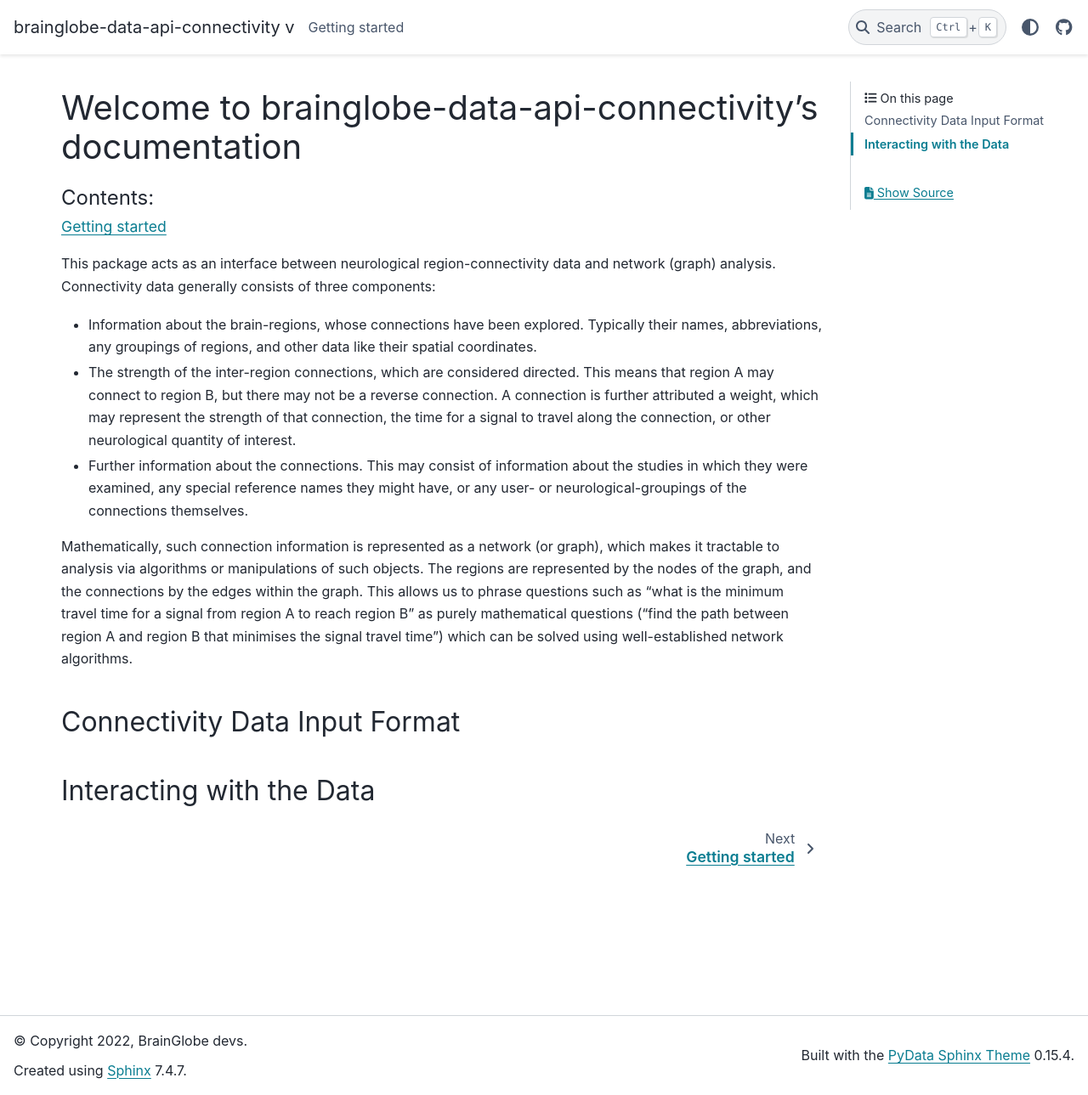
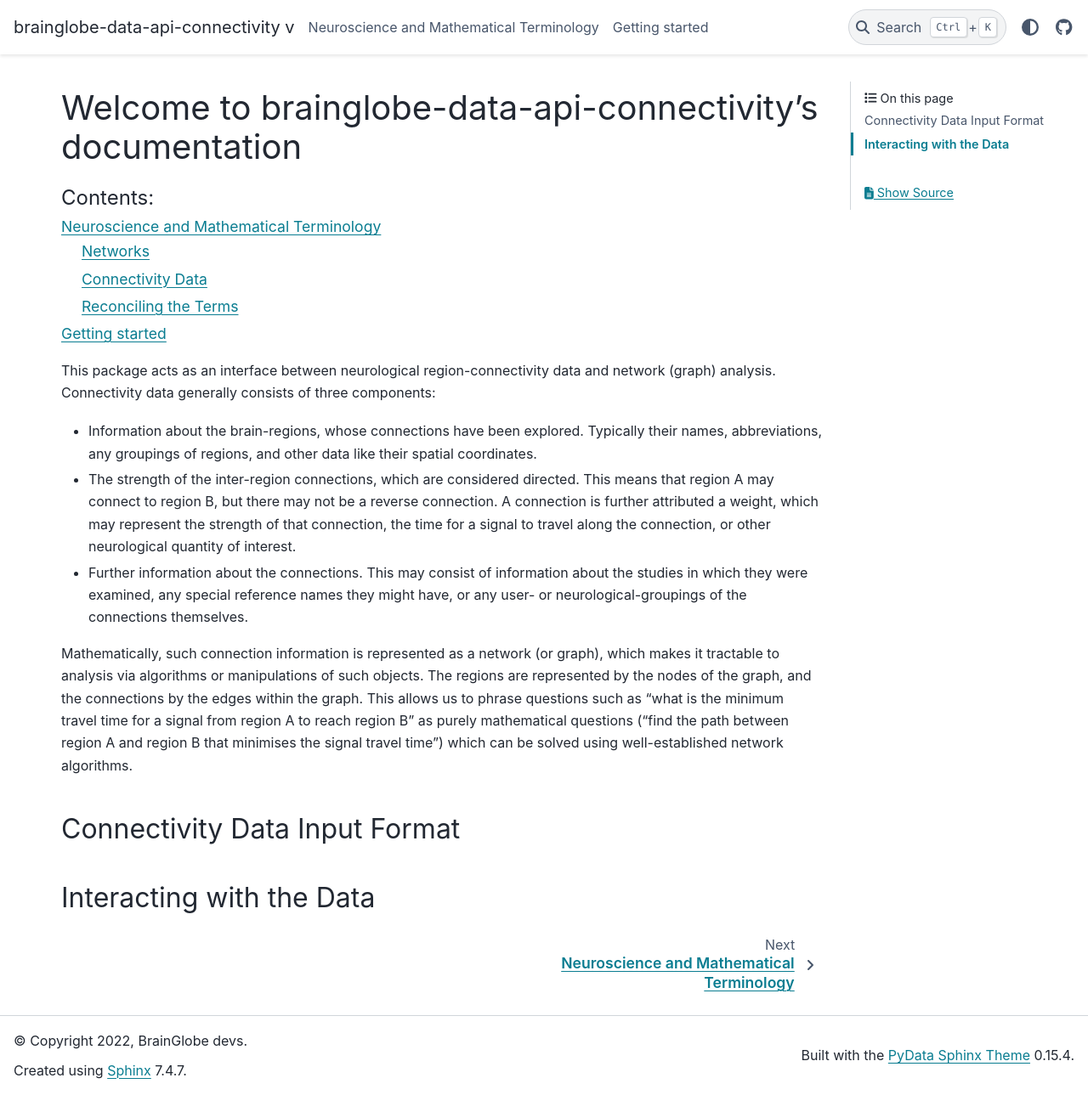
Before and after one commit to brainglobe/brainglobe-data-api-connectivity, a Sphinx documentation site: the page built from docs/source/index.md, in a window 1280 px wide and 1289 px high. Shown: the whole window at 85% size. Built offline with Sphinx 7.4.7 and the PyData theme 0.15.4, drawn with Linux system fonts in a browser that asks for light colours; some of the changed lines change nothing that is shown.

Commit message:
Page for translating maths <-> neuroscience

````diff
--- a/docs/source/index.md
+++ b/docs/source/index.md
@@ -5,6 +5,7 @@
    :maxdepth: 2
    :caption: Contents:
 
+   neuro_to_math
    getting_started
 ```
 
--- /dev/null
+++ b/docs/source/neuro_to_math.md
@@ -0,0 +1,50 @@
+# Neuroscience and Mathematical Terminology
+
+On this page we aim to provide a short summary that reconciles the terminology used to describe connectivity data in neuroscience, and map it to the corresponding mathematical terminology surrounding networks.
+
+## Networks
+
+A network (or graph) consists of:
+
+- A set of nodes (also called vertices) $V$.
+  The nodes are indexed by some counter, so we typically write $V := \{ v_0, v_1, ..., v_N\}$ where each $v_i$ is one node, uniquely identified by the value of $i$.
+  As such, when referring to nodes it is common to drop the $v_i$ notation and simply say "node $i$" in place of "node $v_i$".
+- A set of edges $E$.
+  Each edge $e\in E$ is written as $e = (i, j, w)$ (or $e = (v_i, v_j, w)$ if you prefer to keep the explicit node notation).
+  The edge $(i, j, w)$ means that there is an edge (connection) direct from node $i$ into node $j$, with a weight of $w$.
+
+So long as one has a consistent indexing for the nodes, a network can then be built up by listing the edges in $E$.
+Such a listing is often referred to as an "edge list" or "edge table", which is simply a 3-column format where each row lists a single edge $e$ in $(i, j, w)$ format.
+
+## Connectivity Data
+
+Connectivity data generally consists of three components:
+
+- Information about the brain-regions, whose connections have been explored.
+  Typically they will be given some form of unique identifier, as well as names, abbreviations, any groupings of regions, and other data like their spatial coordinates.
+- A listing of the connections between regions, which are considered directed.
+  A connection is further attributed some quantifiable "weight"; which may represent the strength of that connection, the time for a signal to travel along the connection, or other neurological quantity of interest.
+- Further information about the connections.
+  This may consist of information about the studies in which they were examined, any special reference names they might have, or any user- or neurological-groupings of the connections themselves.
+
+## Reconciling the Terms
+
+As such, the regions should be thought of as nodes, and the connections as edges.
+If the regions are provided with unique identifiers, these same unique identifiers can be used as the indexes $i$ for the mathematical description of the nodes.
+In the same way, this also means that list of connections between the regions acts as out edge table, and thus we can build a network to represent our connectivity data.
+Any further information about the regions can be stored in some suitable data format (such as a `DataFrame`) that allows indexing via the region identifiers - this information is referred to as "node/region metadata".
+Similarly, any further information about the connections (excluding their weights) can be stored in tabular format that allows indexing via the $(i, j)$ pair that describes the connection's start and end - this information is referred to as "edge metadata".
+
+:::{note}
+By convention, regions that are not connected do not appear in the edge list.
+This is to distinguish regions that aren't connected, from regions that may happen to be connected with a weight of $0$, for example.
+
+However, edge metadata _may_ contain information about a pair of regions $(i, j)$ that are not connected, without issue.
+This is common when, for example, a study has determined that two regions are not connected and needs to encode this information into the connectivity dataset.
+As such, not every connection that appears in the edge metadata may have an edge representing it in the mathematical network, however every edge in the mathematical network _does_ have a corresponding entry in the edge metadata table.
+:::
+
+:::{note}
+Node metadata (save for provision of a unique identifier for the regions) and edge metadata are entirely optional from a purely mathematical analysis of the connectivity data.
+However, such information is normally incredibly helpful to have on-hand when one wants to run or plan neurologically-relevant analysis!
+:::
````
